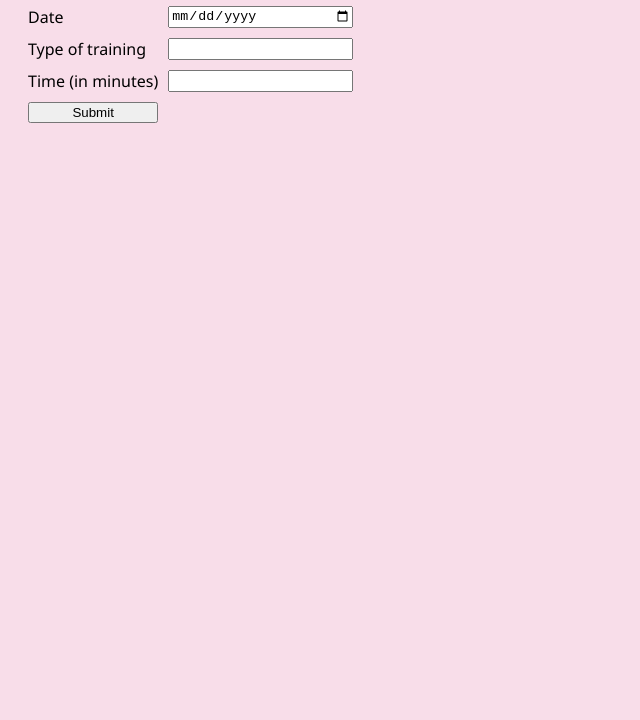
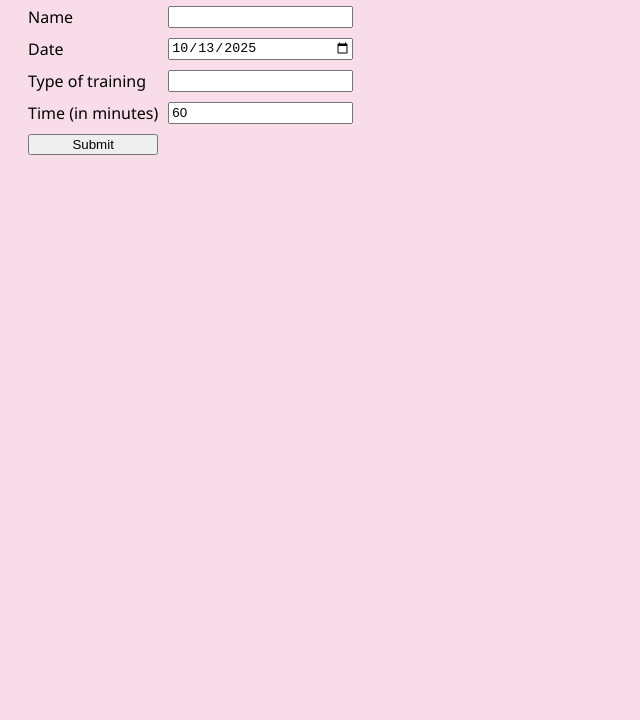
Before and after one commit to mariamair/trainingstats, a website: page public/index.html in a window 1280 px wide. Shown: the part 80-800 px from the top of the page, without its empty margins (0-640 px from the left). Drawn offline with Linux system fonts and the light colour scheme.

Commit message:
Add pre-selected values

```diff
--- a/public/index.html
+++ b/public/index.html
@@ -10,6 +10,8 @@
 <body>
   <h1>Add your training statistics</h1>
   <form id="trainingInformation">
+    <label for="username">Name</label>
+    <input type="text" id="username">
     <label for="date">Date</label>
     <input type="date" id="date">
     <label for="type">Type of training</label>
--- a/public/js/index.js
+++ b/public/js/index.js
@@ -7,13 +7,28 @@
 
 const form = document.querySelector('#trainingInformation')
 
+setTodaysDate()
+setDefaultMinutes(60)
+
+function setTodaysDate() {
+  let today = new Date(Date.now())
+  today = today.toISOString()
+  today = today.substring(0, 10)
+
+  form.querySelector('#date').setAttribute('value', today)
+  form.querySelector('#date').setAttribute('max', today)
+}
+
+function setDefaultMinutes(minutes) {
+  form.querySelector('#minutes').setAttribute('value', minutes)
+}
+
 form.addEventListener('submit', (event) => {
   saveInformationAndReloadPage(event)
 })
 
 async function saveInformationAndReloadPage(event) {
   event.preventDefault()
-  console.log('har submittats')
   const values = readValues(event.target)
   const result = await saveInformation(values)
   console.log('result: ' + result)
@@ -22,6 +37,7 @@ async function saveInformationAndReloadPage(event) {
 
 function readValues (form) {
   const values = {
+    username: form.querySelector('#username').value,
     date: form.querySelector('#date').value,
     type: form.querySelector('#type').value,
     minutes: form.querySelector('#minutes').value
```
